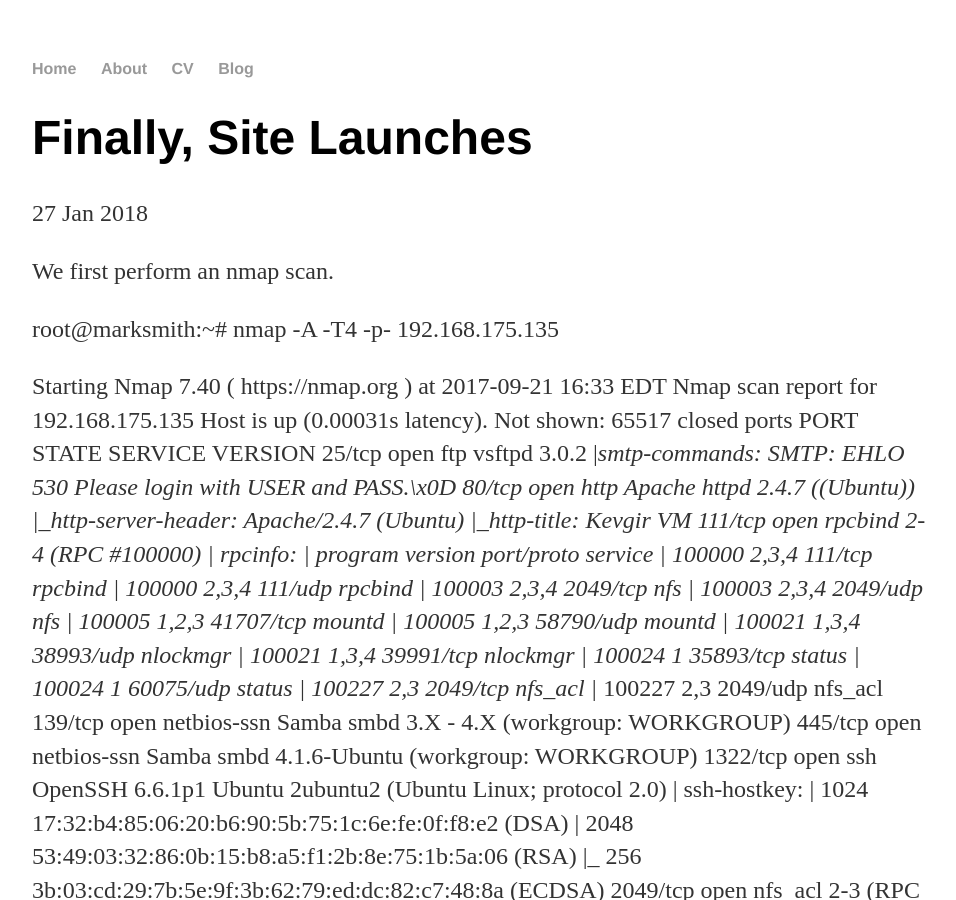
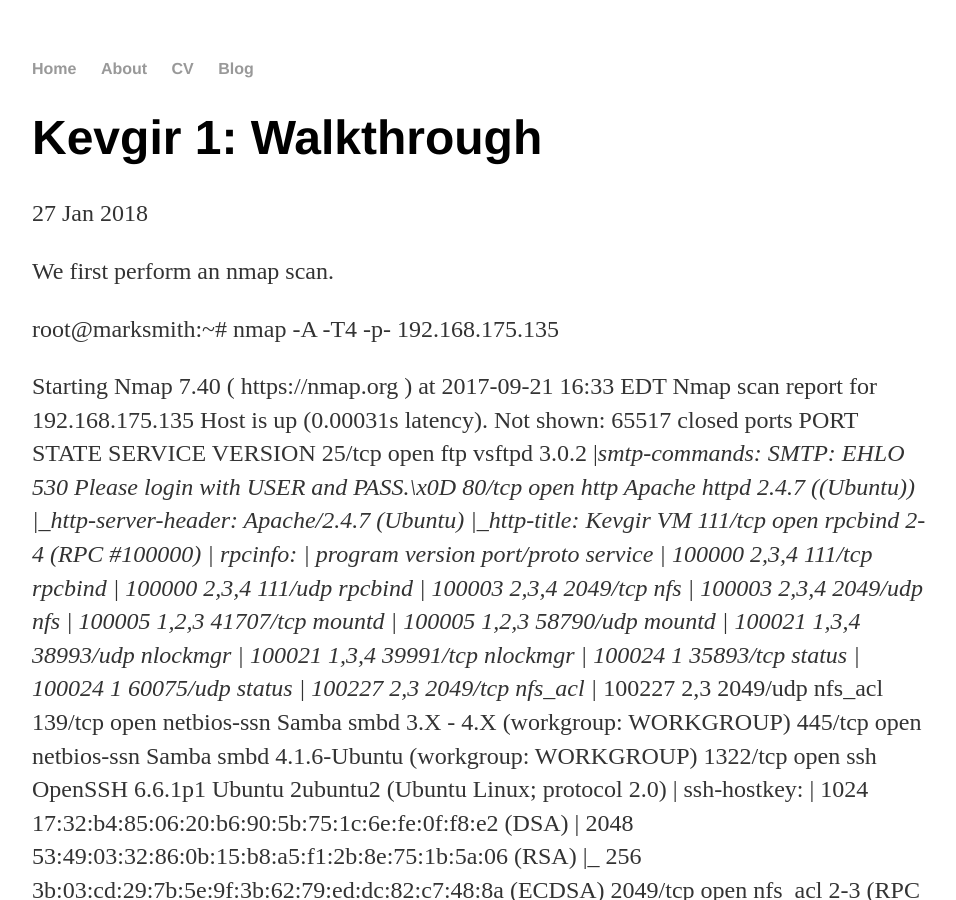
Before and after one commit to swaudo/swaudo.github.io, a Jekyll site: the page built from _posts/2018-01-27-kevgir-1-walkthrough.md, in a window 1280 px wide and 900 px high. Shown: the whole window, without its empty margins (160-1116 px from the left). Built offline with Jekyll 4.4.1, drawn with Linux system fonts in a browser that asks for light colours.

Commit message:
Update and rename 2018-01-27-kevgir-walkthrough.md to 2018-01-27-kevgir-1-walkthrough.md

```diff
--- a/_posts/2018-01-27-kevgir-walkthrough.md
+++ b/_posts/2018-01-27-kevgir-1-walkthrough.md
@@ -1,6 +1,6 @@
 ---
 layout: post
-title: "Finally, Site Launches"
+title: "Kevgir 1: Walkthrough"
 date: 2018-01-27
 ---
 
```
